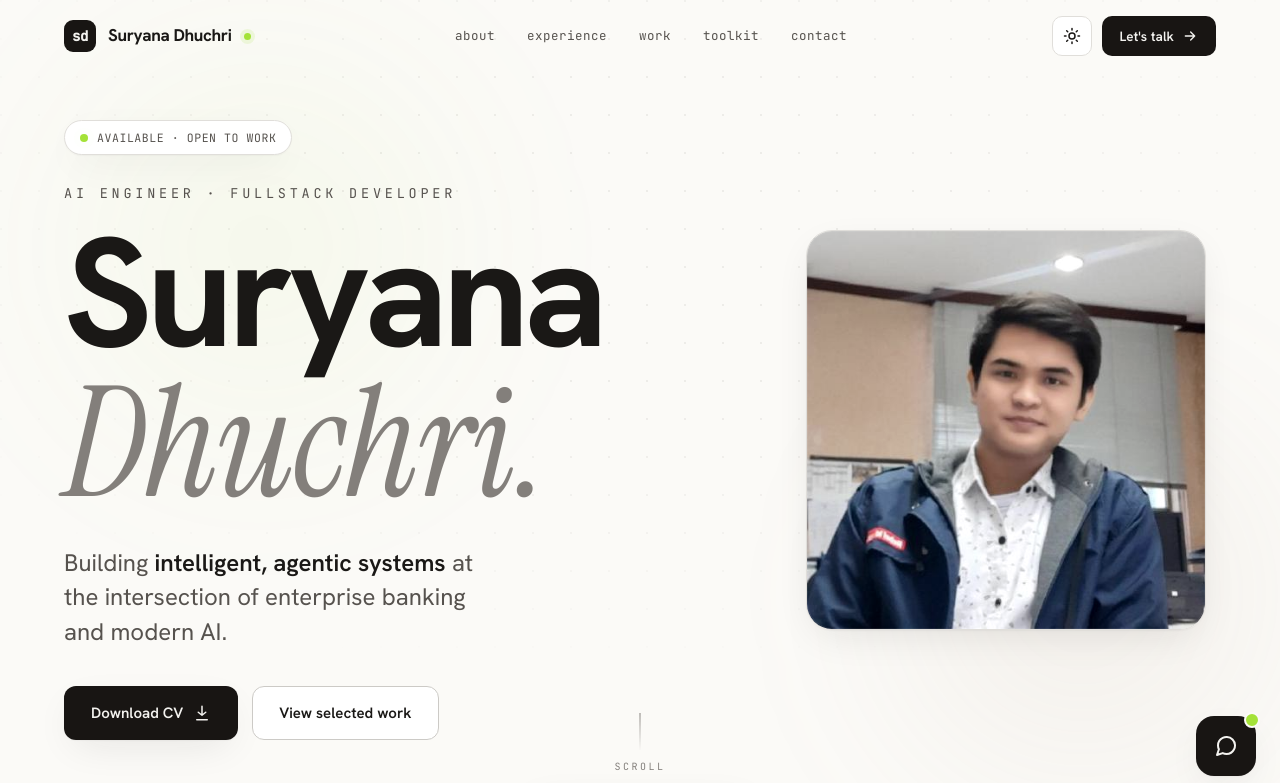
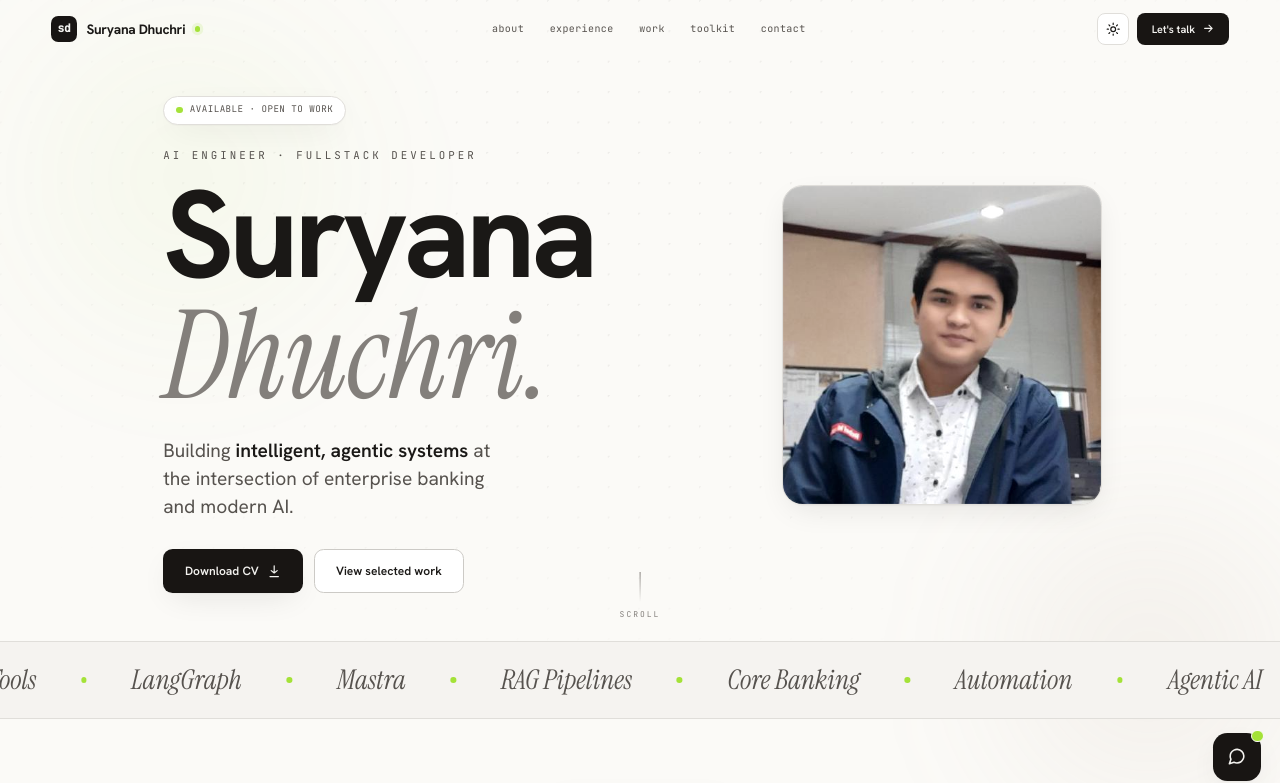
Before and after one commit to sdhuchri/portofolio, a Next.js app: page / in a window 1280 px wide. Shown: the top 783 px of the page. Built offline with nearby package versions, Linux system fonts and the light colour scheme.

Commit message:
style: Render desktop at 80% zoom-out for a tighter scale
Adds :root { zoom: 0.8 } above the 980px breakpoint so the layout reads
smaller on desktop (like a browser zoom-out); mobile keeps full size.

```diff
--- a/src/app/globals.css
+++ b/src/app/globals.css
@@ -82,6 +82,12 @@ body {
   overflow-x: hidden;
   line-height: 1.5;
   transition: background .5s var(--ease), color .5s var(--ease);
+}
+
+/* Global zoom-out on desktop — the 100% design reads a bit large, so render
+   desktop at 80% (mimics a browser zoom-out). Mobile keeps its full size. */
+@media (min-width: 981px) {
+  :root { zoom: 0.8; }
 }
 
 ::selection { background: var(--accent); color: oklch(0.2 0.05 var(--accent-h)); }
```
